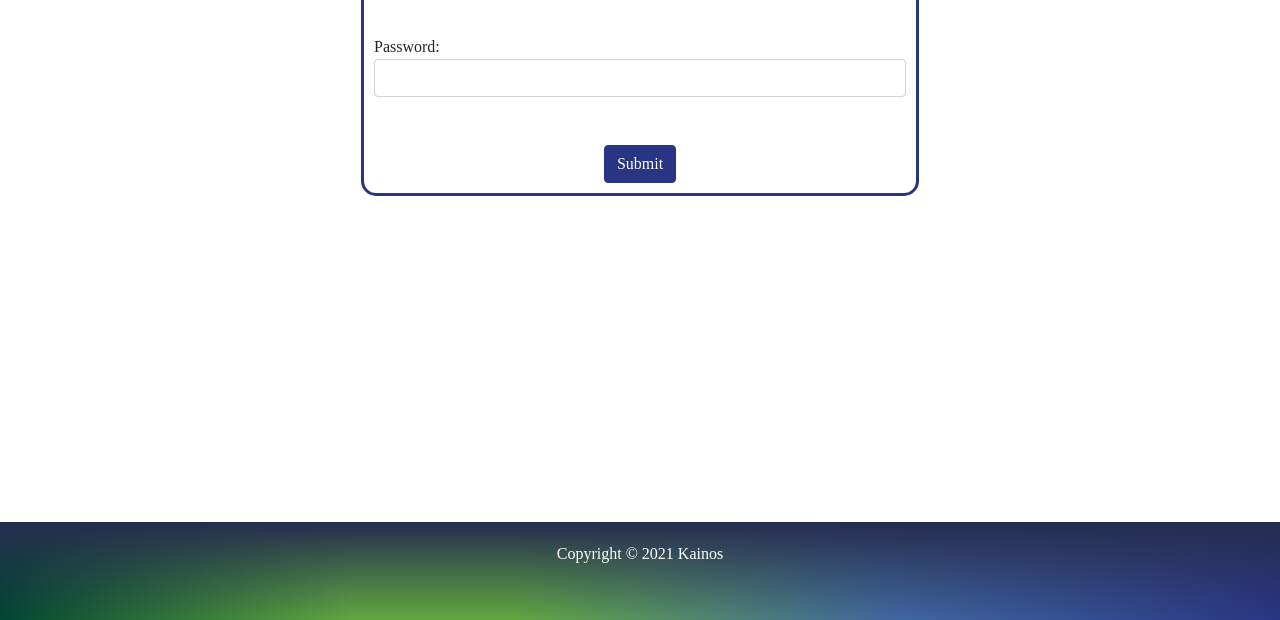
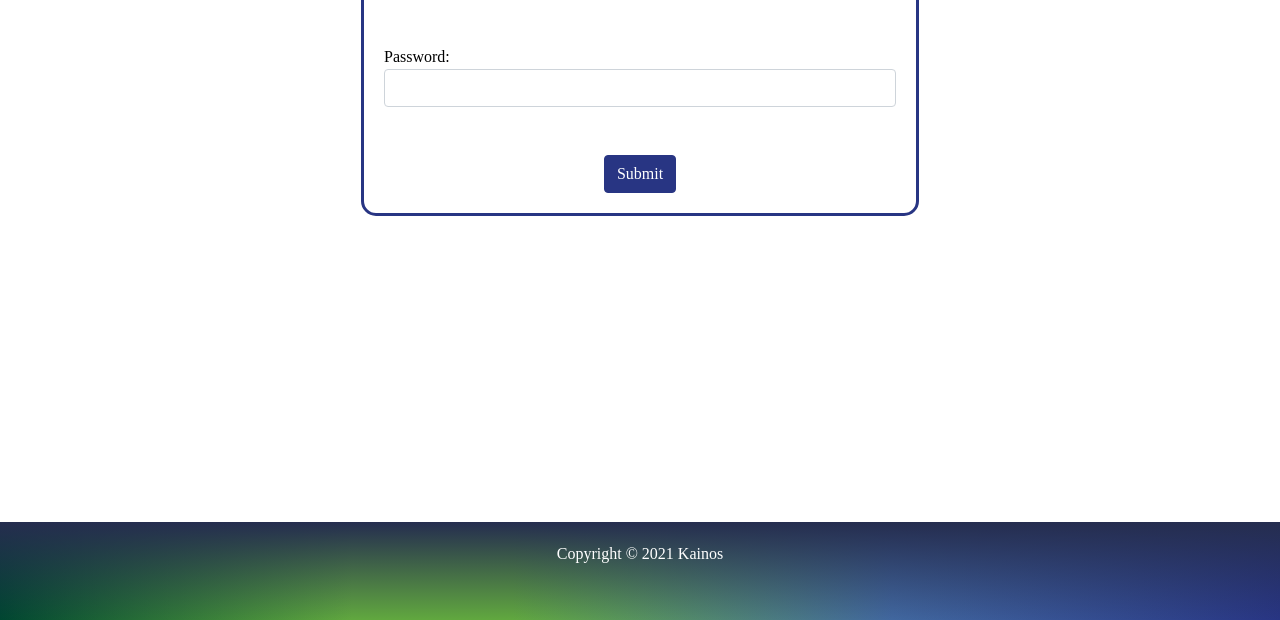
Before and after one commit to Emanity/pressF-frontend, a website: page views/login.html in a window 1280 px wide. Shown: the part 222-842 px from the top of the page. Drawn offline with nearby package versions, Linux system fonts and the light colour scheme; files that its build step writes are made by us from their sources; a web font is replaced by a local one.

Commit message:
20px padding round form

```diff
--- a/public/style.css
+++ b/public/style.css
@@ -121,8 +121,8 @@ footer p {
 
 #accent-color {
     border: solid #283583;
-    color: #00000;
-    padding: 10px;
+    color: #000000;
+    padding: 20px;
     border-radius: 15px;
 }
 
```
